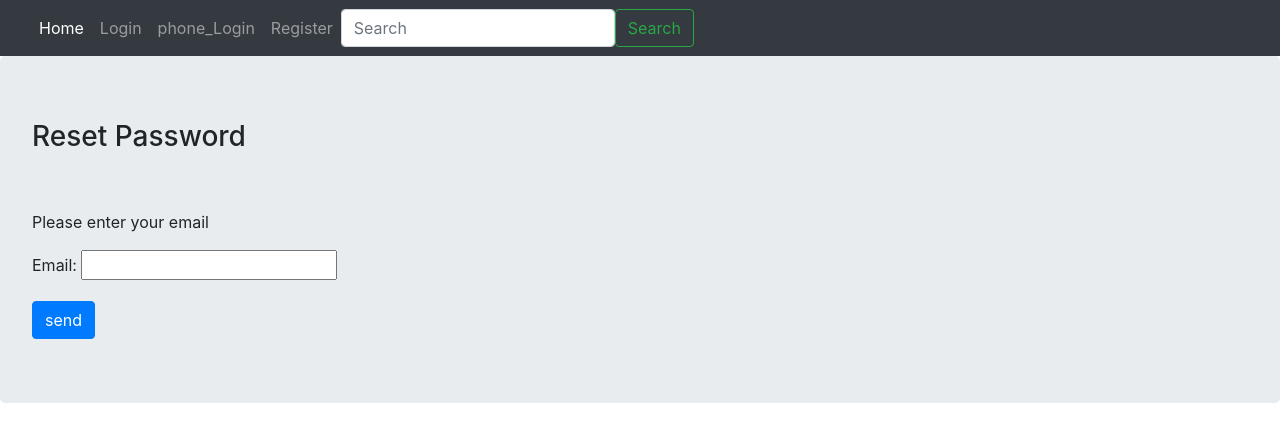
After one commit to masoudma10/onlineshop, a Django app: page /accounts/reset/ in a window 1280 px wide. The commit adds this page. Shown: the top 442 px of the page. Run offline with Django 3.2, Linux system fonts and the light colour scheme; some libraries are stand-ins or nearby versions.

Commit message:
reset password mvc

```diff
--- a/accounts/templates/accounts/login.html
+++ b/accounts/templates/accounts/login.html
@@ -7,4 +7,6 @@
     {{ form.as_p }}
         <input type="submit" class="btn btn-primary" value="login">
     </form>
+    <br><br>
+    <p><a href="{% url 'accounts:reset_pass' %}" class="btn btn-primary">Forgot your password?</a></p>
 {% endblock %}
--- /dev/null
+++ b/accounts/templates/accounts/password_reset_complete.html
@@ -0,0 +1,4 @@
+{% extends 'base.html' %}
+{% block content %}
+<p>Your password change successfully, now login with new password</p>
+{% endblock %}
--- /dev/null
+++ b/accounts/templates/accounts/password_reset_email.html
@@ -0,0 +1,3 @@
+someone asked for reset password for this {{ email }}.
+please click on link below:
+{{ protocol}}://{{ domain }}{% url 'accounts:password_reset_confirm' uidb64=uid token=token %}
--- /dev/null
+++ b/accounts/templates/accounts/password_reset_form.html
@@ -0,0 +1,10 @@
+{% extends 'base.html' %}
+{% block content %}
+    <h3>Reset Password</h3><br><br>
+    <p>Please enter your email</p>
+    <form action="" method="post">
+    {% csrf_token %}
+    {{ form.as_p }}
+        <input type="submit" value="send" class="btn btn-primary">
+    </form>
+{% endblock %}
--- /dev/null
+++ b/accounts/templates/accounts/reset_done.html
@@ -0,0 +1,4 @@
+{% extends 'base.html' %}
+{% block content %}
+    <p>a link send to your email. please click on that link</p>
+{% endblock %}
--- a/accounts/urls.py
+++ b/accounts/urls.py
@@ -1,5 +1,6 @@
 from django.contrib import admin
 from django.urls import path, include
+from django.contrib.auth import views as auth_views
 from . import views
 
 
@@ -9,5 +10,9 @@ urlpatterns = [
     path('login/',views.UserLogin.as_view(),name='login'),
     path('logout/',views.UserLogout.as_view(),name='logout'),
     path('register/',views.UserRegister.as_view(),name='register'),
+    path('reset/',views.UserPassReset.as_view(),name='reset_pass'),
+    path('reset/done/',views.PasswordResetDone.as_view(),name='password_reset_done'),
+    path('confirm/<uidb64>/<token>/',views.PasswordResetConfirm.as_view(),name='password_reset_confirm'),
+    path('confirm/done/',views.PasswordResetComplete.as_view(),name='password_reset_complete'),
 
 ]
--- a/accounts/views.py
+++ b/accounts/views.py
@@ -5,6 +5,8 @@ from .models import User
 from django.contrib import messages
 from django.contrib.auth import login, authenticate, logout
 from django.contrib.auth.mixins import LoginRequiredMixin
+from django.contrib.auth import views as auth_views
+from django.urls import reverse_lazy
 # from .models import Profile
 
 
@@ -55,3 +57,24 @@ class UserLogout(LoginRequiredMixin, View):
 		logout(request)
 		messages.success(request, 'you logged out successfully', 'info')
 		return redirect('shop:home')
+
+
+
+class UserPassReset(auth_views.PasswordResetView):
+	template_name = 'accounts/password_reset_form.html'
+	success_url = reverse_lazy('accounts:password_reset_done')
+	email_template_name = 'accounts/password_reset_email.html'
+
+
+class PasswordResetDone(auth_views.PasswordResetDoneView):
+	template_name = 'accounts/reset_done.html'
+
+
+
+class PasswordResetConfirm(auth_views.PasswordResetConfirmView):
+	template_name = 'accounts/password_reset_confirm.html'
+	success_url = reverse_lazy('accounts:password_reset_complete')
+
+
+class PasswordResetComplete(auth_views.PasswordResetCompleteView):
+	template_name = 'accounts/password_reset_complete.html'
```
Also changed, not shown: accounts/templates/accounts/password_reset_confirm.html (added, +14 -0 lines), onlineshop/settings.py (+10 -0 lines).
